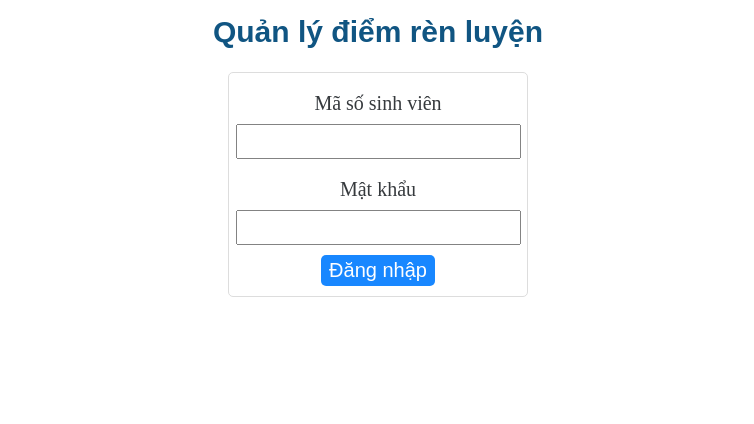
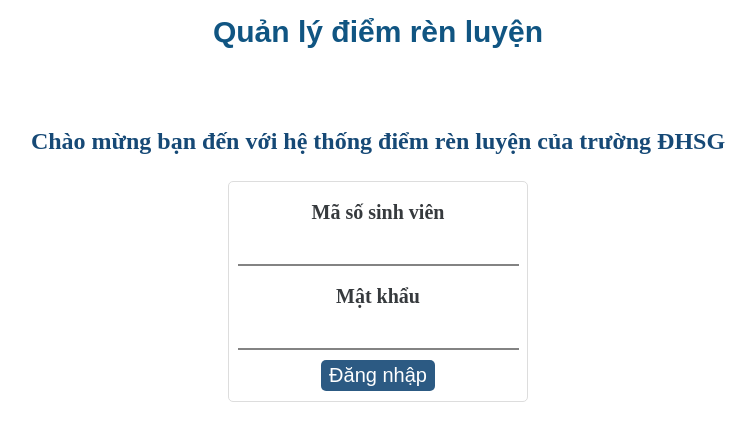
Before and after one commit to dorajane2003/ql_drl, a PHP site: page / in a window 1280 px wide. Shown: the top 424 px of the page, without its empty margins (262-1016 px from the left). Before the commit the page ends 297 px from the top, so only its background shows below. Run offline with PHP 8.4, Linux system fonts and the light colour scheme; data that the repository does not hold is empty.

Commit message:
css update

```diff
--- a/inc/footer.php
+++ b/inc/footer.php
@@ -1,3 +1,6 @@
+<center>
+    <div class="base" style="height: 210px; padding-top:2%"><img src="./footer.png" alt="" style="width: 1006px"></div>
+</center>
 </div>
 </body>
 </html>
--- a/pages/login.php
+++ b/pages/login.php
@@ -60,7 +60,8 @@
 ?>
 
 <div id="container">
-    <form id="login" method="POST">
+    <div class="welcome">Chào mừng bạn đến với hệ thống điểm rèn luyện của trường ĐHSG</div>
+    <form id="login" method="POST" class="glass">
                 <label for="id_user">Mã số sinh viên</label>
                 <input type="text" name="id_user" id="id_user" value="<?php if (!empty($id_user)) echo $id_user;?>">
                 <p class="error">
--- a/public/css/style.css
+++ b/public/css/style.css
@@ -9,8 +9,8 @@ body{
 }
 
 #container{
+    padding-top: 5%;
     font-family: 'Times New Roman', Times, serif;
-    display: flex;
     justify-content: center;
     align-items: center;
     min-height: 30vh;
@@ -33,6 +33,13 @@ body{
     margin:10px 0;
     color:#105582;
 }
+.welcome{
+    text-align: center;
+    -webkit-text-fill-color: rgb(22,73,118);
+    padding-bottom: 2%;
+    font-size: 24px;
+    font-weight: bold;
+}
 #login{
     width: 300px;
     border: 1px solid #ddd;
@@ -54,21 +61,31 @@ body{
 
 #login > label{
     margin:15px 0 5px;
+    font-weight: bold;
 }
 
 #login > input[type=submit]{
     margin: 10px auto;
     display: block;
     font-size: 20px;
-    background-color: #007BFF;
+    background-color: rgb(22,73,118);
     border-radius: 5px;
     border: none;
     color: #fff;
     box-sizing: border-box;
 }
-
+#login > input[type=submit]:hover{
+    background-color: lightblue;
+    -webkit-text-fill-color: rgb(22,73,118);
+    border: #105582;
+}
 #form_chamdiem{
     width:1006px;
+}
+#id_user, #password_user{
+    border-top-style: hidden;
+    border-right-style: hidden;
+    border-left-style: hidden;
 }
 .thongbao_submit{
     text-align: right;
@@ -83,7 +100,7 @@ body{
     padding:12px 32px;
     color:#fff;
     font-size: 20px;
-    background-color: #156da7;
+    background-color: rgb(22,73,118);
     border: none;
     border-radius: 5px;
     margin: 10px 0 50px;
```
